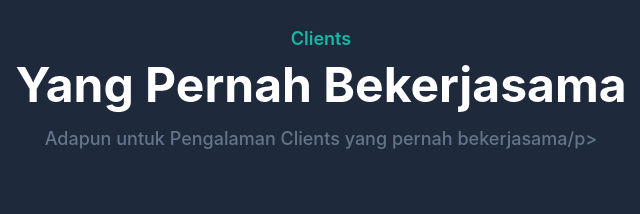
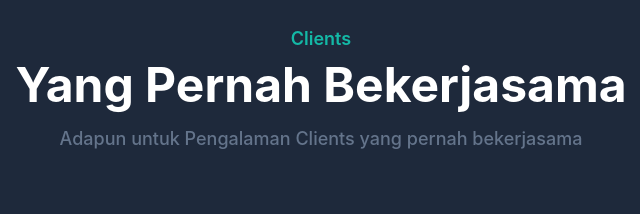
Before and after one commit to aldiahmadseptian/portfolio, a plain HTML site: page index.html in a window 1280 px wide. Shown: the part 3820-4034 px from the top of the page, 319-959 px from the left. Drawn offline with Linux system fonts and the light colour scheme.

Commit message:
memperbaiki typo pada clients

```diff
--- a/index.html
+++ b/index.html
@@ -206,7 +206,7 @@
           <div class="mx-auto text-center mb-16">
             <h4 class="font-semibold text-lg text-primary mb-2">Clients</h4>
             <h2 class="font-bold text-white text-3xl mb-4 sm:text-4xl lg:text-5xl">Yang Pernah Bekerjasama</h2>
-            <p class="font-medium text-md text-secondary md:text-lg">Adapun untuk Pengalaman Clients yang pernah bekerjasama/p>
+            <p class="font-medium text-md text-secondary md:text-lg">Adapun untuk Pengalaman Clients yang pernah bekerjasama</p>
           </div>
         </div>
 
```
